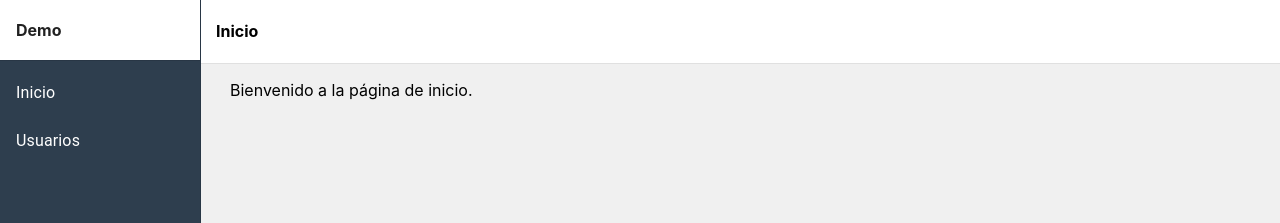
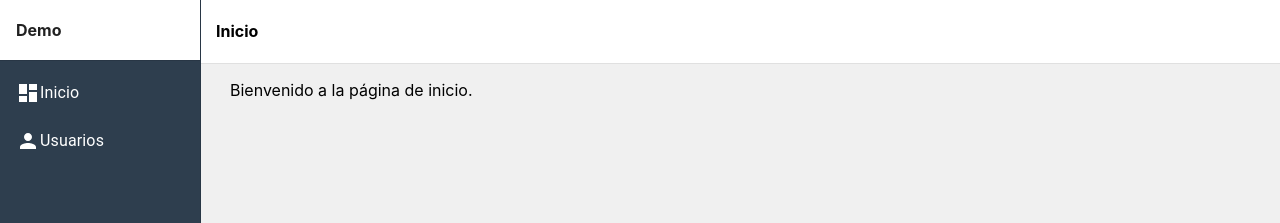
Before and after one commit to gcachuo/Control-QR-Web, a React (Create React App) app: page / in a window 1280 px wide. Shown: the top 223 px of the page. Built offline with nearby package versions, Linux system fonts and the light colour scheme.

Commit message:
map modules

```diff
--- a/src/components/Drawer.tsx
+++ b/src/components/Drawer.tsx
@@ -10,12 +10,21 @@ import {
   ListItem,
   ListItemText,
 } from "@mui/material";
-import { Menu } from "@mui/icons-material";
+import { Dashboard, Menu, Person } from "@mui/icons-material";
 import React, { useState } from "react";
 import { Link as RouterLink } from "react-router-dom";
 
 function DrawerComponent(props: { title: string }) {
   const [openDrawer, setOpenDrawer] = useState(false);
+
+  const modules = [
+    { url: "/", title: "Inicio", icon: <Dashboard /> },
+    {
+      url: "/users",
+      title: "Usuarios",
+      icon: <Person />,
+    },
+  ];
 
   const toggleDrawer = () => {
     setOpenDrawer(!openDrawer);
@@ -43,16 +52,16 @@ function DrawerComponent(props: { title: string }) {
           width: { xs: "55vw", sm: "200px" },
         }}
       >
-        <ListItem component={RouterLink} to={"/"} style={{ color: "white" }}>
-          <ListItemText primary="Inicio" />
-        </ListItem>
-        <ListItem
-          component={RouterLink}
-          to={"/users"}
-          style={{ color: "white" }}
-        >
-          <ListItemText primary="Usuarios" />
-        </ListItem>
+        {modules.map((item) => (
+          <ListItem
+            component={RouterLink}
+            to={item.url}
+            style={{ color: "white" }}
+          >
+            {item.icon}
+            <ListItemText primary={item.title} />
+          </ListItem>
+        ))}
       </List>
     </Box>
   );
```
